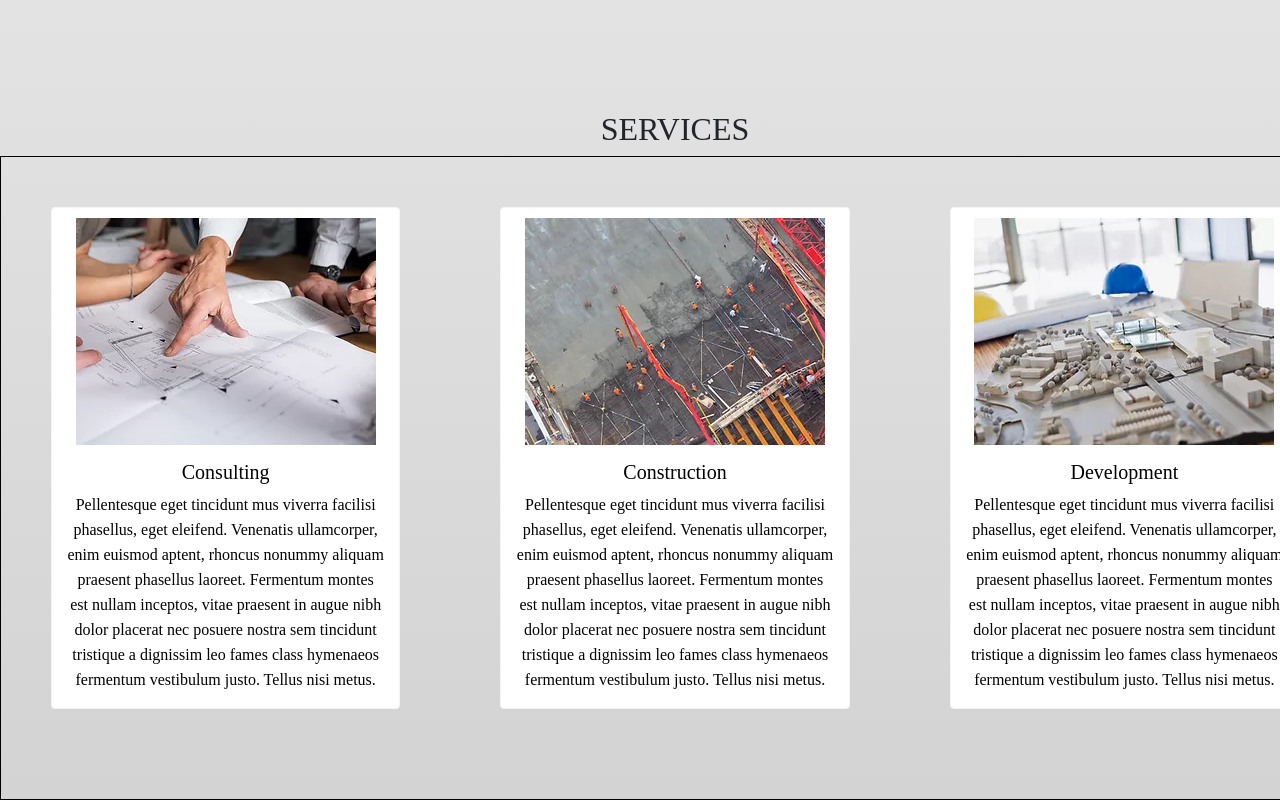
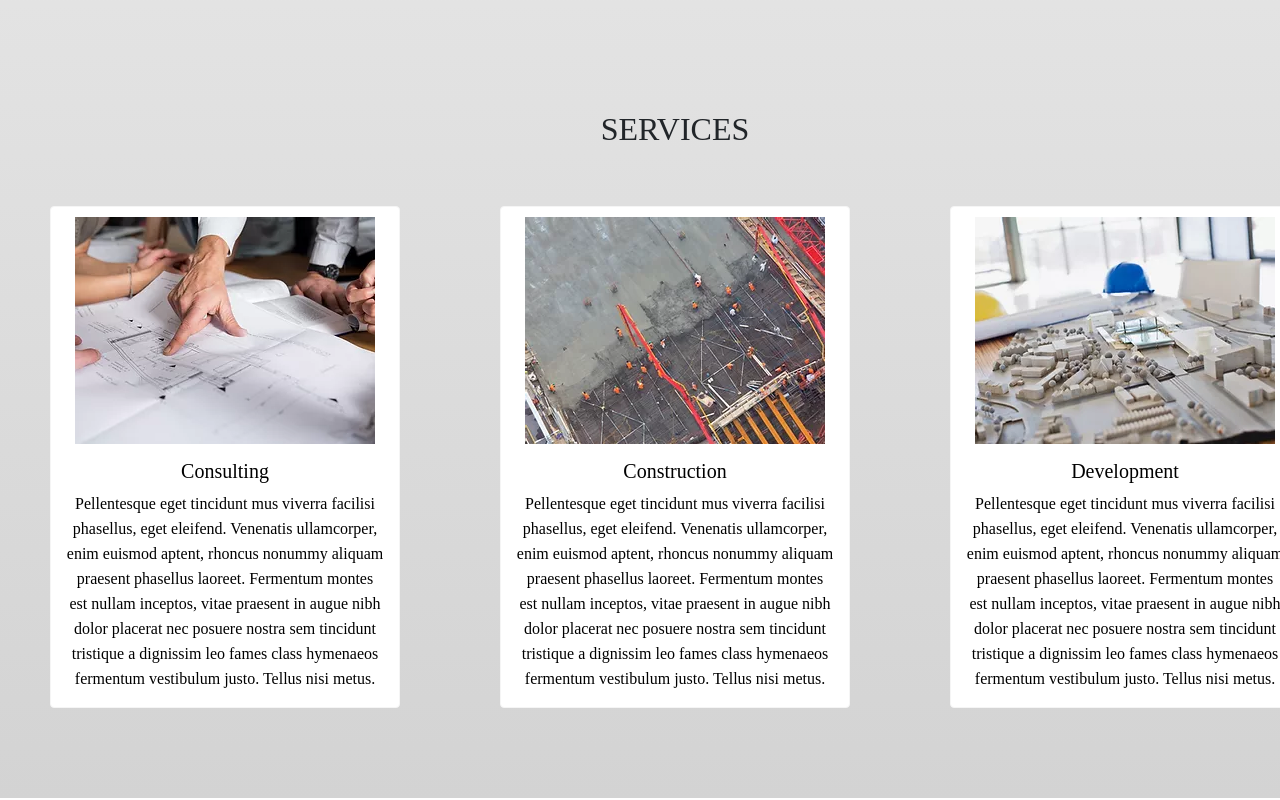
Before and after one commit to chiku524/hajjar-associates, a React (Create React App) app in the folder website/: page / in a window 1280 px wide. Shown: the part 890-1690 px from the top of the page. Built offline with nearby package versions, Linux system fonts and the light colour scheme; a web font is replaced by a local one.

Commit message:
took out the borders

```diff
--- a/website/src/App.css
+++ b/website/src/App.css
@@ -35,7 +35,6 @@
   justify-content: center;
   align-items: center;
   padding-bottom: 40px;
-  border: 1px solid black;
   flex-wrap: nowrap;
 }
 @media (max-width: 950px) {
@@ -185,7 +184,6 @@ body {
   justify-content: space-around;
   align-items: center;
   width: 45%;
-  border: 2px solid black;
   height: 80%;
   margin-right: 3%;
 }
@@ -294,7 +292,6 @@ body {
   justify-content: space-around;
   align-items: center;
   width: 45%;
-  border: 2px solid black;
   height: 80%;
   margin-right: 3%;
   margin-top: 3%;
--- a/website/src/less/consulting.less
+++ b/website/src/less/consulting.less
@@ -96,7 +96,6 @@ body {
             justify-content: space-around;
             align-items: center;
             width: 45%;
-            border: 2px solid black;
             height: 80%;
             margin-right: 3%;
 
@@ -212,7 +211,6 @@ body {
             justify-content: space-around;
             align-items: center;
             width: 45%;
-            border: 2px solid black;
             height: 80%;
             margin-right: 3%;
             margin-top: 3%;
--- a/website/src/less/home.less
+++ b/website/src/less/home.less
@@ -27,7 +27,6 @@
             justify-content: center;
             align-items: center;
             padding-bottom: 40px;
-            border: 1px solid black;
             flex-wrap: nowrap;
 
             @media @950px {
```
